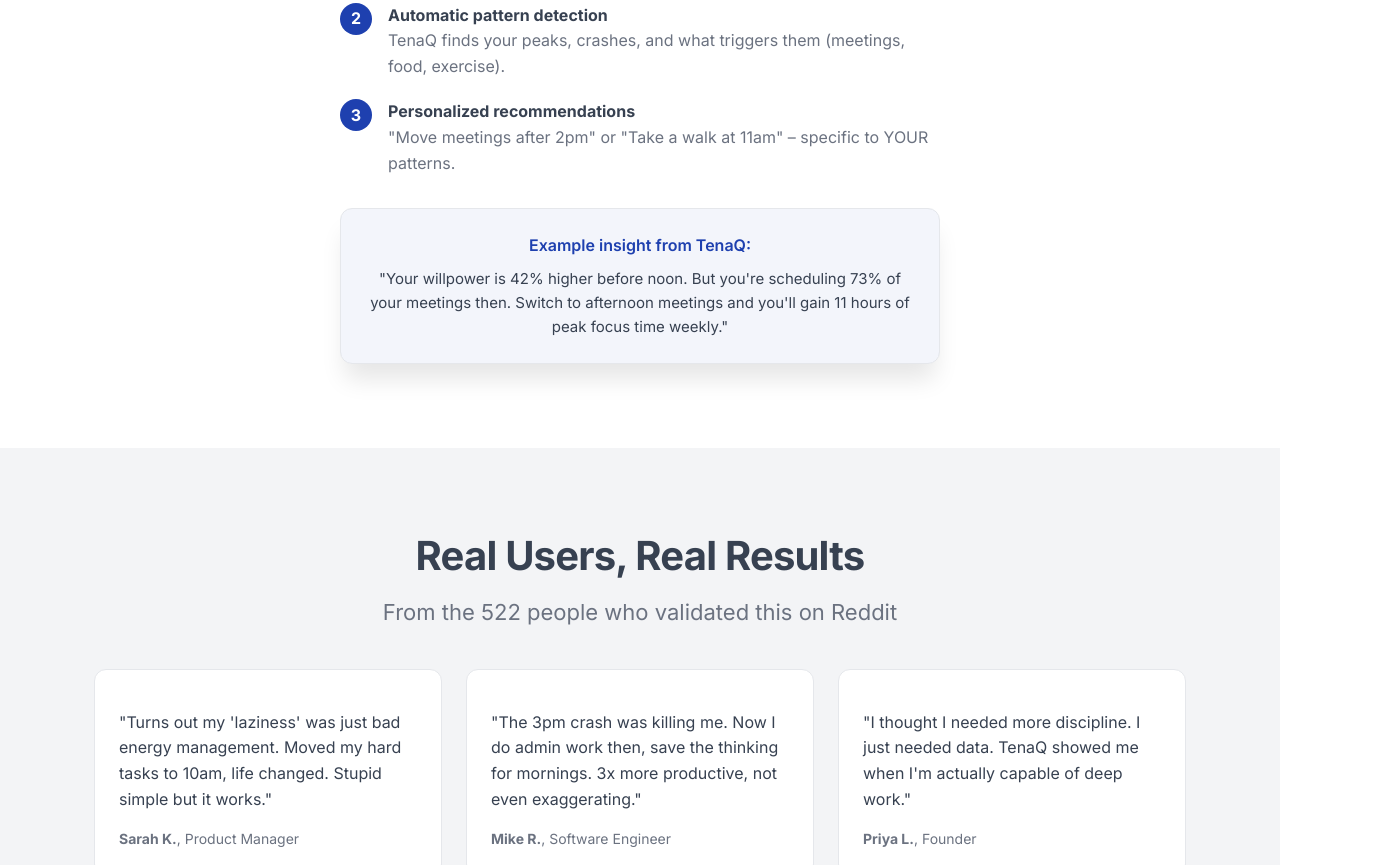
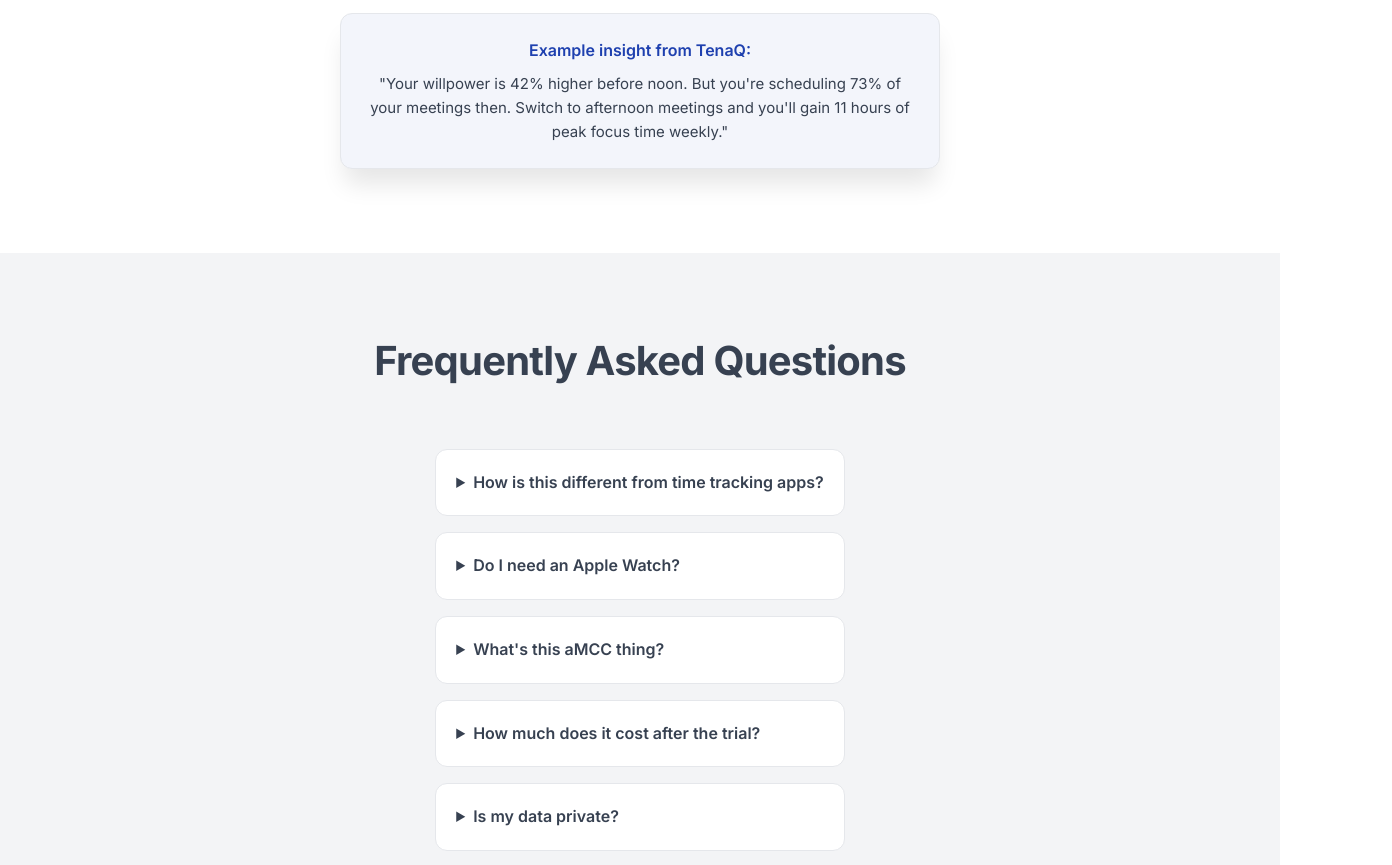
Before and after one commit to manikal/tenaq-web, a plain HTML site: page tenaq-scientific-landing.html in a window 1280 px wide. Shown: the part 1935-2800 px from the top of the page, 1392 px wide, since content can reach past the window. Drawn offline with Linux system fonts and the light colour scheme.

Commit message:
* Add image * Slight adjusments to page

```diff
--- a/tenaq-scientific-landing.html
+++ b/tenaq-scientific-landing.html
@@ -479,7 +479,7 @@
             </p>
 
             <div class="badge-row">
-              <span class="badge success">✓ 7-day free trial</span>
+              <!--<span class="badge success">✓ 7-day free trial</span>-->
               <span class="badge">📱 iOS + Apple Watch</span>
               <span class="badge">🔒 Privacy-first</span>
             </div>
@@ -519,18 +519,8 @@
           </div>
 
           <!-- iPhone Mockup Placeholder -->
-          <div class="iphone-mockup">
-            <div class="mockup-placeholder">
-              <!-- Replace this div with your actual mockup image -->
-              <img src="your-tenaq-app-mockup.png" alt="TenaQ app showing daily willpower graph and energy patterns" style="width: 100%; height: 100%; object-fit: cover;">
-              <!--
-              For now, showing placeholder text. Replace with:
-              <img src="path-to-your-mockup.png" alt="TenaQ iOS app interface">
-              -->
-              <p style="margin-top: 20px;">[ App mockup will go here ]</p>
-              <p style="font-size: 12px;">Show: Daily energy graph, pattern insights, peak window detection</p>
-            </div>
-          </div>
+                         <img src="mockup.jpg" alt="TenaQ app showing daily willpower graph and energy patterns" style="width: 150%; height: 100%; object-fit: cover;">
+
         </div>
       </div>
     </section>
@@ -630,47 +620,6 @@
 
     <section class="gray">
       <div class="wrap">
-        <div class="text-center mb-4">
-          <h2>Real Users, Real Results</h2>
-          <p class="subtitle">From the 522 people who validated this on Reddit</p>
-        </div>
-
-        <div class="feature-grid">
-          <div class="testimonial">
-            <p class="testimonial-text">
-              "Turns out my 'laziness' was just bad energy management. Moved my hard tasks to 10am,
-              life changed. Stupid simple but it works."
-            </p>
-            <div class="testimonial-author">
-              <strong>Sarah K.</strong>, Product Manager
-            </div>
-          </div>
-
-          <div class="testimonial">
-            <p class="testimonial-text">
-              "The 3pm crash was killing me. Now I do admin work then, save the thinking for mornings.
-              3x more productive, not even exaggerating."
-            </p>
-            <div class="testimonial-author">
-              <strong>Mike R.</strong>, Software Engineer
-            </div>
-          </div>
-
-          <div class="testimonial">
-            <p class="testimonial-text">
-              "I thought I needed more discipline. I just needed data.
-              TenaQ showed me when I'm actually capable of deep work."
-            </p>
-            <div class="testimonial-author">
-              <strong>Priya L.</strong>, Founder
-            </div>
-          </div>
-        </div>
-      </div>
-    </section>
-
-    <section>
-      <div class="wrap">
         <div style="display: grid; gap: 48px;">
           <div>
             <h2 class="text-center">Frequently Asked Questions</h2>
@@ -721,7 +670,7 @@
       </div>
     </section>
 
-    <section style="background: linear-gradient(135deg, rgba(30, 64, 175, 0.05), rgba(59, 130, 246, 0.05));">
+    <section>
       <div class="wrap">
         <div class="card elevated" style="max-width: 600px; margin: 0 auto;">
           <div class="card-content" style="padding: 40px; text-align: center;">
@@ -763,12 +712,11 @@
       <div class="footer-content">
         <div style="display: flex; align-items: center; gap: 12px;">
           <div class="logo">T</div>
-          <span>© 2024 TenaQ • Built by a solo iOS dev who got tired of afternoon crashes</span>
+          <span>© 2025 TenaQ • Built by a solo iOS dev who got tired of afternoon crashes</span>
         </div>
         <div style="display: flex; gap: 20px;">
           <a href="#" style="color: var(--warm-gray);">Privacy</a>
           <a href="#" style="color: var(--warm-gray);">Contact</a>
-          <a href="https://reddit.com/r/productivity" style="color: var(--warm-gray);">Reddit Thread</a>
         </div>
       </div>
     </div>
```
Also changed, not shown: mockup.jpg (added).
